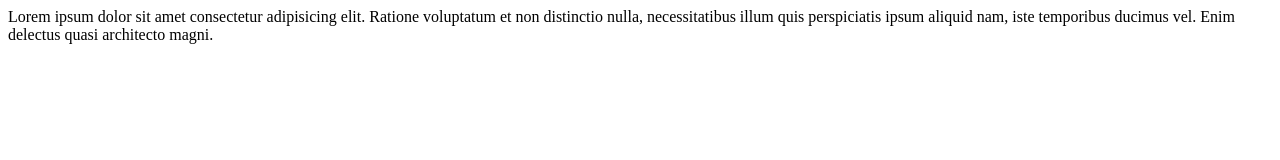
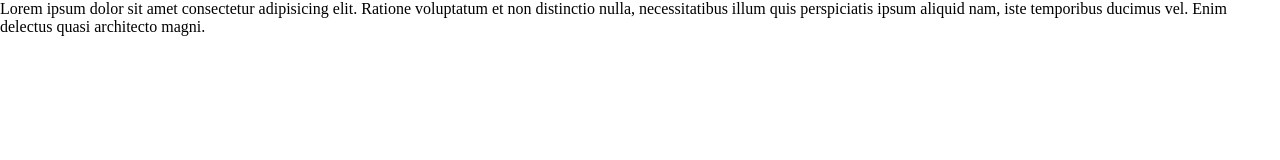
Before and after one commit to DanielKaziev/gtaCountdown, a plain HTML site: page index.html in a window 1280 px wide. Drawn offline with Linux system fonts and the light colour scheme.

Commit message:
feat: add css draft

```diff
--- a/index.html
+++ b/index.html
@@ -3,6 +3,7 @@
 <head>
     <meta charset="UTF-8">
     <meta name="viewport" content="width=device-width, initial-scale=1.0">
+    <link rel="stylesheet" href="main.css">
     <title>GTA 6 | Countdown</title>
 </head>
 <body>
--- /dev/null
+++ b/main.css
@@ -0,0 +1,5 @@
+*{
+    margin: 0;
+    padding: 0;
+    box-sizing: border-box;
+}
```
